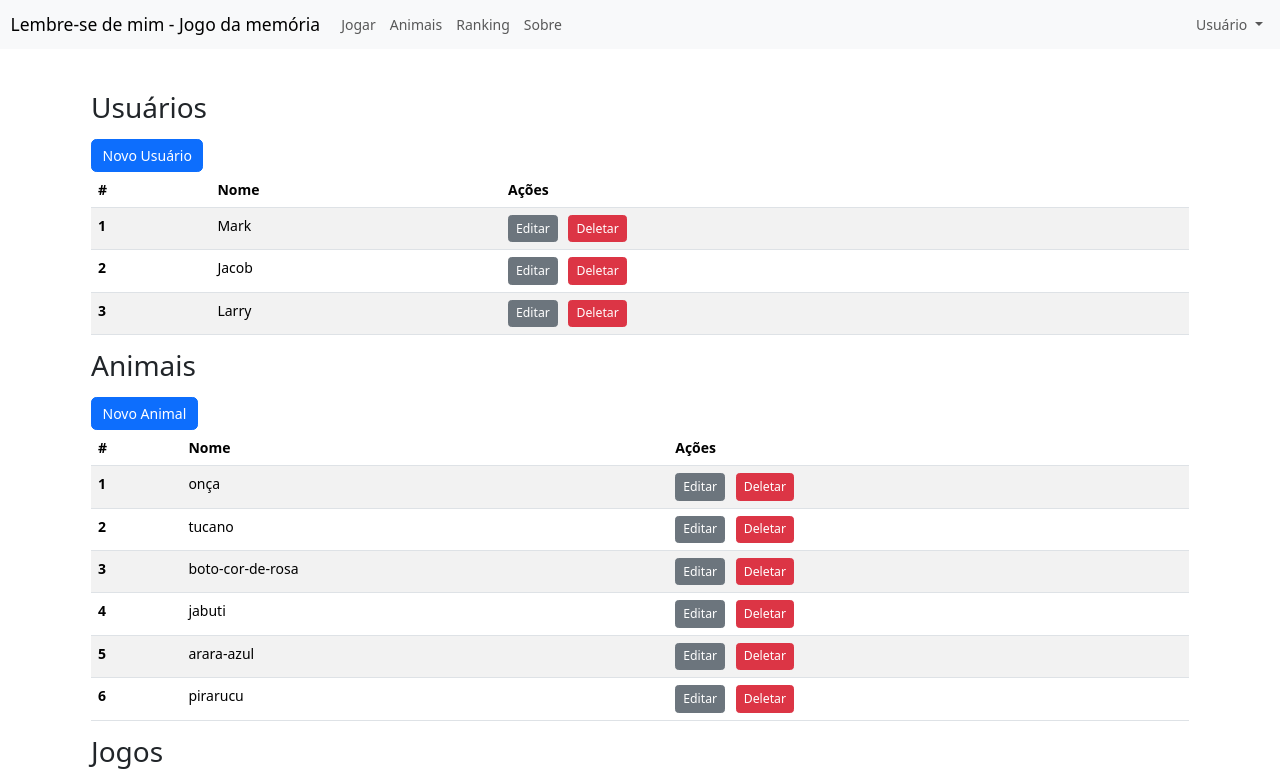
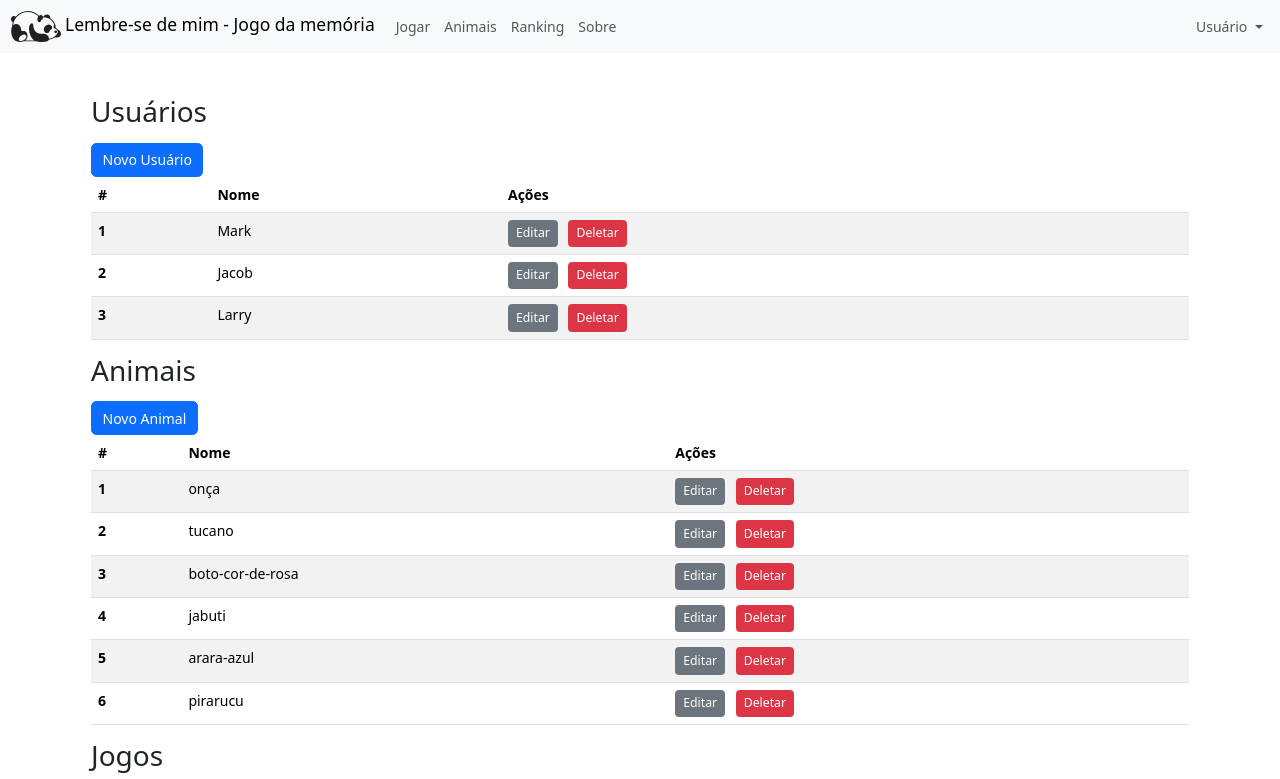
Before and after one commit to lucasgdutra/ufu_ppi_trabalho_final, an Astro site: page /admin in a window 1280 px wide. Shown: the top 779 px of the page. Built offline with nearby package versions, Linux system fonts and the light colour scheme; Astro itself is replaced by a stand-in of ours.

Commit message:
inclusão de imagens

```diff
--- a/src/layout/index.astro
+++ b/src/layout/index.astro
@@ -1,7 +1,8 @@
 ---
 import "../styles/global.css";
 const currentPath = Astro.url.pathname;
-console.log(currentPath);
+import { Image } from "astro:assets";
+import Logo from '../assets/img/logo.svg'
 ---
 
 <html lang="pt-br">
@@ -14,9 +15,10 @@ console.log(currentPath);
   <body>
     <nav class="navbar navbar-expand-lg bg-body-tertiary">
       <div class="container-fluid">
-        <a class="navbar-brand text-wrap" href="/"
-          >Lembre-se de mim - Jogo da memória</a
-        >
+        <a class="navbar-brand text-wrap" href="/">
+          <Image class="img-fluid" src={Logo} alt="logomarca - imagem vetorizada de um panda de frente" height={50} width={50}/>
+          Lembre-se de mim - Jogo da memória
+        </a>
         <button
           class="navbar-toggler"
           type="button"
```
Also changed, not shown: src/components/game_card.astro (+6 -3 lines), src/assets/img/logo.svg (added), 1 other file.
